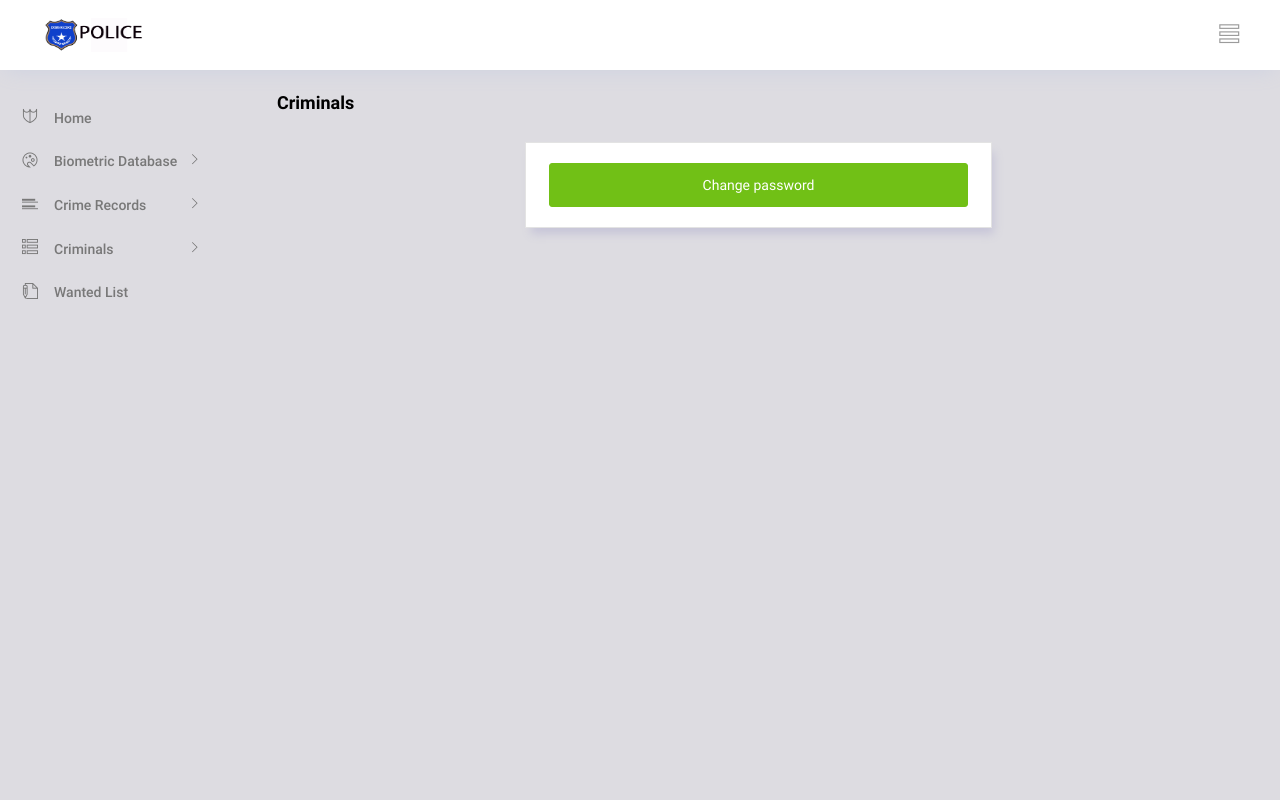
After one commit to raph941/CRM, a Django app: a page that uses Criminal/templates/criminal_delete.html in a window 1280 px wide. The commit adds this page. Run offline with Django 3.2, Linux system fonts and the light colour scheme; data comes from the database, SQL or seed files in the repository; both versions use the stored data as it was after the commit; parts of the project's set-up code (start-up, migrations or seed data) failed here and were passed over; some libraries are stand-ins or nearby versions.

Commit message:
app modifications

```diff
--- /dev/null
+++ b/Criminal/templates/criminal_delete.html
@@ -0,0 +1,39 @@
+{% extends 'base.html' %}
+{% load static %}
+
+
+{% block content %}
+
+<div class="main-panel">
+        <div class="content-wrapper">
+          <div class="row">
+            <div class="col-md-12 grid-margin">
+              <div class="d-flex justify-content-between align-items-center">
+                <div>
+                  <h4 class="font-weight-bold mb-0">Criminals</h4>
+                </div>
+              </div>
+            </div>
+          </div>
+
+            <div class="row justify-content-center">
+    <div class="col-lg-6 col-md-8 col-sm-10">
+      <div class="card">
+        <div class="card-body">
+            <form method="post" novalidate>
+              {% csrf_token %}
+
+              <button type="submit" class="btn btn-success btn-block">Change password</button>
+            </form>
+
+        </div>
+      </div>
+    </div>
+  </div>
+
+
+
+        </div>
+      </div>
+
+{% endblock %}
--- a/Criminal/urls.py
+++ b/Criminal/urls.py
@@ -16,6 +16,8 @@ urlpatterns = [
     url(r"^CriminalProfile/(?P<pk>\d+)/$", views.CriminalProfile1, name="criminal_profile1"),
     url(r"^success/$", views.success, name="success"),
     url(r"^ViewCriminal/$", views.CriminalListView.as_view(), name="criminal_list"),
+    url(r"^ViewCriminal/(?P<pk>\d+)/DeleteCriminal/$", views.CriminalDeleteView.as_view(), name="criminal_delete"),
+
     url(r"^WantedList/$", views.WantedListView.as_view(), name="wanted_list"),
     url(r"^CrimeList/$", views.CrimeListView.as_view(), name="crime_list"),
     url(r"^NewCrime/$", views.NewCrimeView, name="new_crime"),
--- a/Criminal/views.py
+++ b/Criminal/views.py
@@ -6,10 +6,11 @@ from django.contrib.auth.decorators import login_required
 from django.contrib import messages
 from django.utils.decorators import method_decorator
 from django.contrib.auth import get_user_model
-from django.views.generic import ListView, DetailView, CreateView
+from django.views.generic import ListView, DetailView, CreateView, DeleteView
 from django import forms
 from django.urls import reverse
 from django.core.paginator import Paginator
+from django.urls import reverse_lazy
 
 from Criminal.forms import NewCriminalForm
 from Criminal.forms import NewCrimeForm
@@ -103,6 +104,13 @@ class CrimeDetailView(DetailView):
     template_name = 'crime_detail.html'
 
 
+class CriminalDeleteView(DeleteView):
+    model = Criminal
+    success_url = reverse_lazy('criminal_list')
+    template_name = 'criminal_delete.html'
+
+
+
 @login_required
 def SearchBiometrics(request):
     return render(request, 'search_biometrics.html')
--- a/police/forms.py
+++ b/police/forms.py
@@ -33,7 +33,7 @@ class PoliceCreationForm(UserCreationForm):
 class UserUpdateForm(forms.ModelForm):
     class Meta:
         model = User
-        fields = ['username', 'email', 'first_name', 'last_name']
+        fields = ('username', 'email', 'first_name', 'last_name')
 
 
 class UserProfileUpdateForm(forms.ModelForm):
```
Also changed, not shown: Criminal/templates/criminal_list.html (+5 -2 lines), police/views.py (+4 -8 lines), db.sqlite3, media/profile_pics/favicon.png (added).
